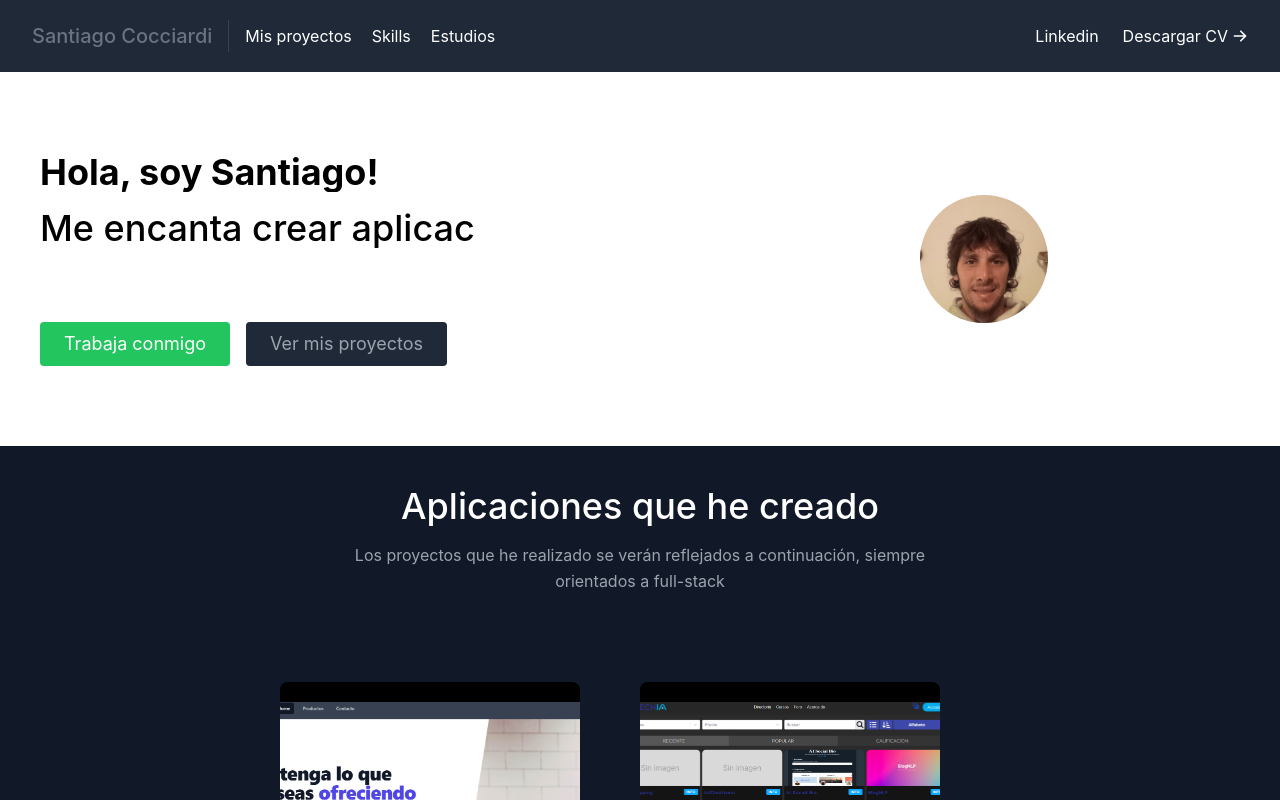
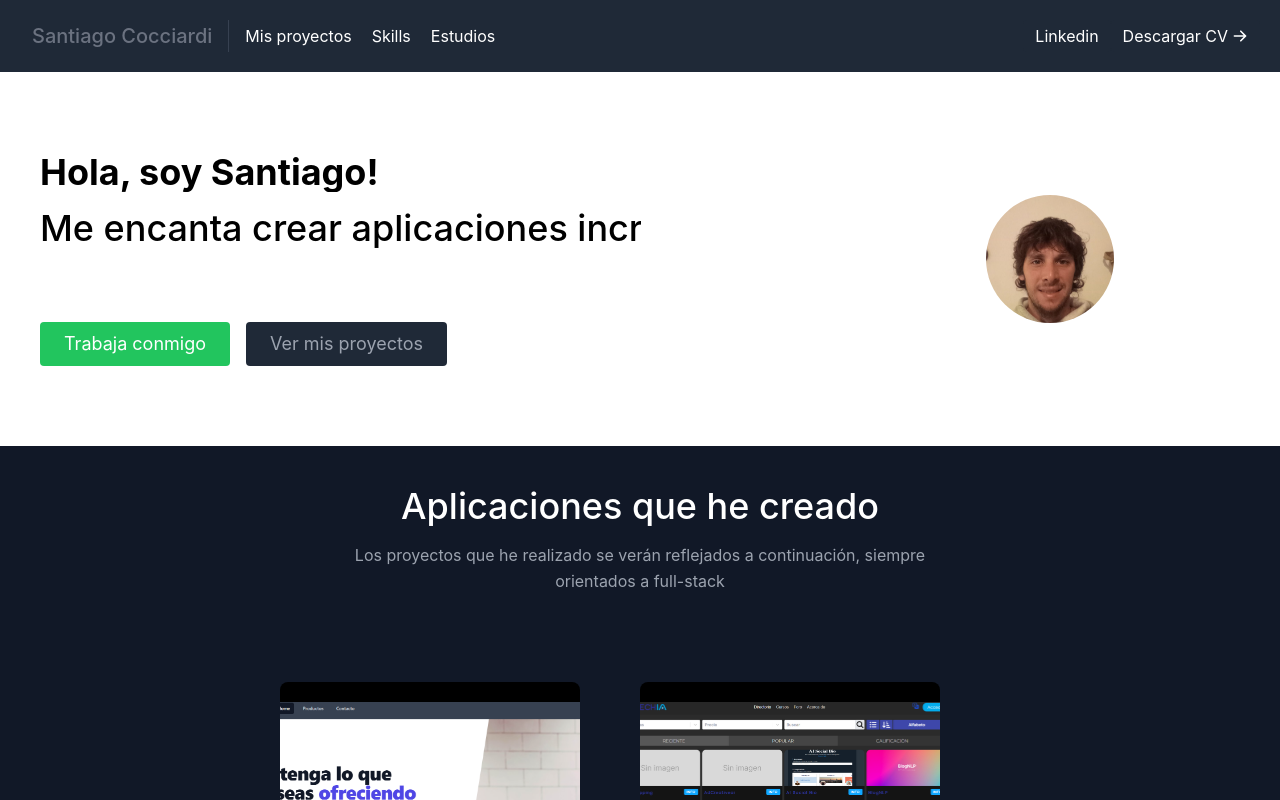
Before and after one commit to Indiolionel/Portfolio_Personal, a React (Create React App) app in the folder my-app/: page / in a window 1280 px wide. Shown: the top 800 px of the page. Built offline with nearby package versions, Linux system fonts and the light colour scheme.

Commit message:
Nuevo Diseño V1.1

```diff
--- a/my-app/src/components/About.js
+++ b/my-app/src/components/About.js
@@ -20,9 +20,9 @@ export default function About() {
 
         <section id="about">
             <div className="container mx-auto flex px-10 py-20 md:flex-row flex-col items-center">
-                <div className="lg:flex-grow md:w-1/2 lg:pr-24 md:pr-16 flex flex-col md:items-start md:text-left mb-16 md:mb-0 items-start text-start">
+                <div className="lg:flex-grow flex flex-col md:items-start md:text-left mb-16 md:mb-0 items-start text-start">
 
-                    <h1 className={`title-font sm:text-4xl text-2xl mb-4 font-medium text-gray text-start ${windowWidth> 1023 && 'slide-type-maquina-write'}`} style={{ '--duracion-typing': '1s' }}>
+                    <h1 className={`title-font text-4xl mb-4 font-medium text-gray text-start ${windowWidth> 1023 && 'slide-type-maquina-write'}`} style={{ '--duracion-typing': '1s' }}>
                         <b>  <span>H</span>ola, soy Santiago!</b>
                     </h1>
                     <p className={`title-font sm:text-4xl text-3xl mb-4 font-medium text-gray ${windowWidth> 1023 && 'slide-type-maquina-write'}`} style={{ '--duracion-typing': '3s' }}>
```
